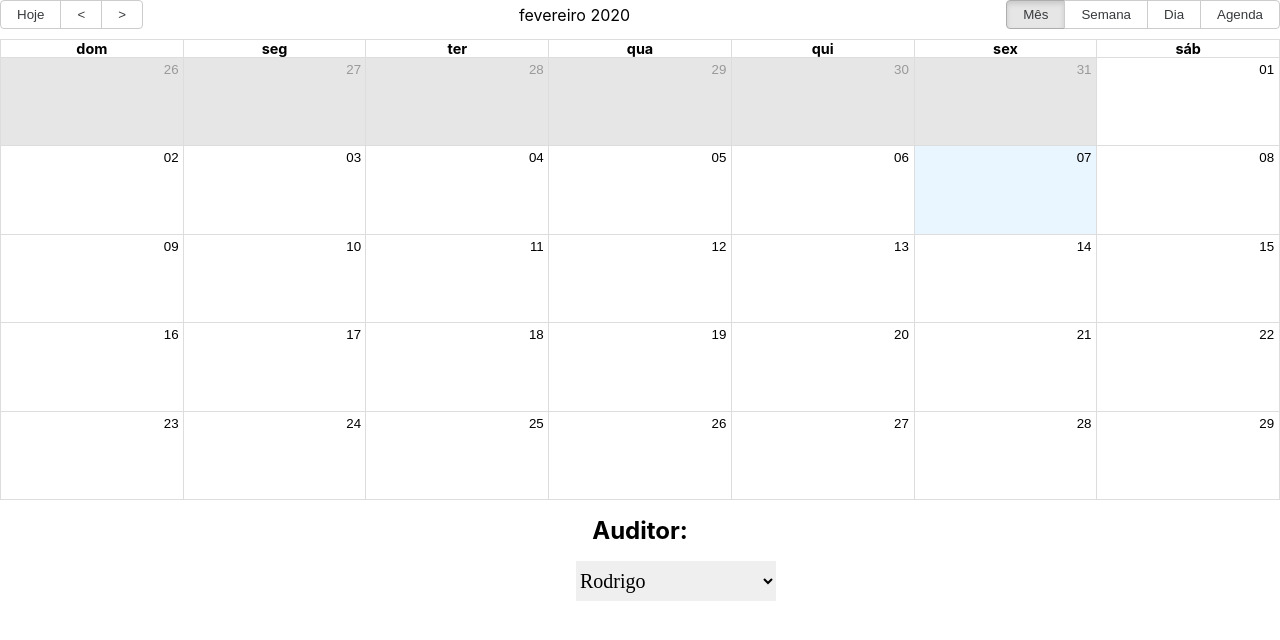
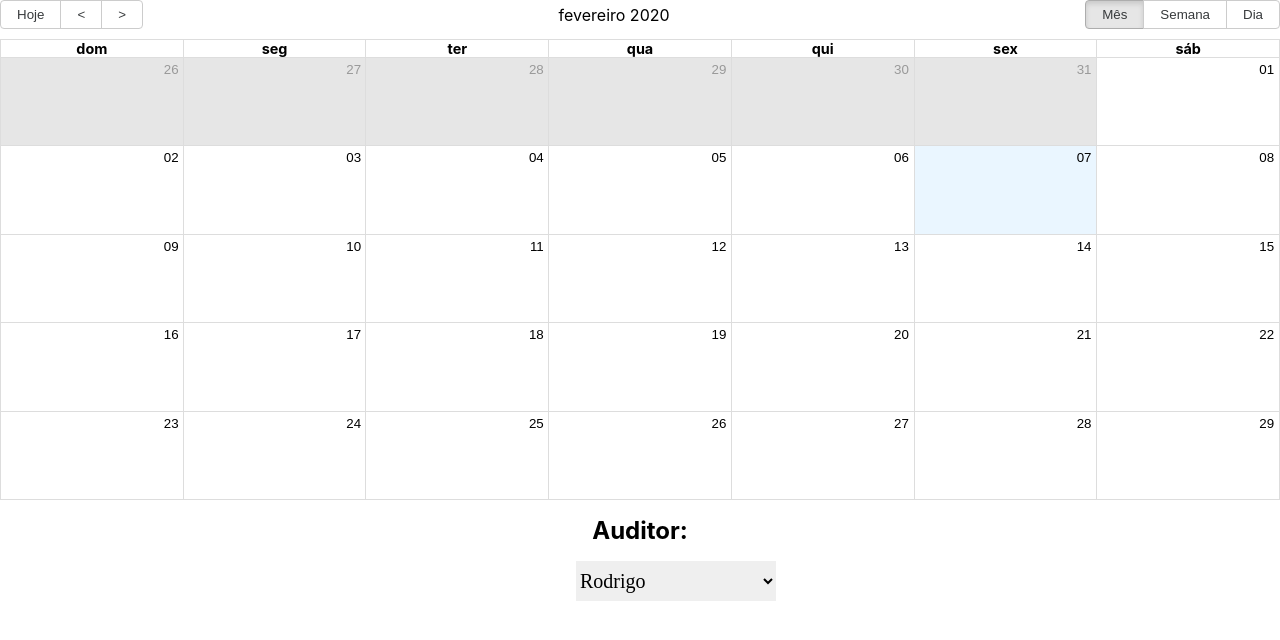
Before and after one commit to RodrigoBorges93/Calendar, a React (Create React App) app in the folder schedulling/: page / in a window 1280 px wide. Shown: the top 640 px of the page. Built offline with nearby package versions, Linux system fonts and the light colour scheme; no server answers; a web font is replaced by a local one.

Commit message:
deleted agenda view from calendar header

```diff
--- a/schedulling/package.json
+++ b/schedulling/package.json
@@ -13,8 +13,10 @@
     "react-big-calendar": "^0.23.0",
     "react-datepicker": "^2.11.0",
     "react-dom": "^16.12.0",
+    "react-loader-spinner": "^3.1.5",
     "react-router-dom": "^5.1.2",
     "react-scripts": "3.3.1",
+    "react-select": "^3.0.8",
     "sweetalert": "^2.1.2"
   },
   "scripts": {
--- a/schedulling/src/pages/calendar.jsx
+++ b/schedulling/src/pages/calendar.jsx
@@ -7,10 +7,10 @@ import '../pages/calendar.styles.scss'
 import 'moment/locale/pt-br'
 import swal from 'sweetalert';
 
+
 const localizer = momentLocalizer(moment)
 
 function Calendario () {
-
         const [events, setEvents] = useState([]);
         const [user, setUser] = useState('Rodrigo');
         const [messages, SetMessages] = useState({
@@ -21,6 +21,7 @@ function Calendario () {
             day: 'Dia',
             week: 'Semana'
         })
+
 
         useEffect(() => {
             async function loadEvents(){
@@ -33,7 +34,9 @@ function Calendario () {
         }, [events]);
 
         return(
+
         <>
+
         <div className="calendar-container">
         <Calendar
         localizer={localizer}
@@ -43,7 +46,9 @@ function Calendario () {
         endAccessor="end"
         style={{ height: 500 }}
         selectable={true}
+        views={['month', 'week', 'day']}
         onSelectSlot={(e)=> {
+
             if (e.end.getDay() === 0){
                 swal('Dia informado é DOMINGO!', 'Não foi executada a marcação, o dia informado é um domingo!' , "error")
             }
@@ -59,7 +64,7 @@ function Calendario () {
             })
                 .then(swal(`Dia marcado, ${user}!`, `O dia foi marcado para ${user}. Caso não seja você, clique uma vez em cima do nome e delete.`, "success"));
             }
-    }}
+        }}
         popup={true}
         culture="pt-br"
         onSelectEvent={(e) => {
@@ -67,6 +72,7 @@ function Calendario () {
             .then(swal(`Dia excluído, ${user}!`, `Este dia foi excluído de ${user}. Caso não seja você, por favor marque de novo no mesmo dia!`, "success"));
         }}
     />
+
       </div>
       <div className='auditor'>
           <h1>Auditor:</h1>
@@ -84,8 +90,6 @@ function Calendario () {
             <option value="João">João</option>
         </select>
       </div>
-
-
     </>
         )
     }
```
Also changed, not shown: 1 other file (tests, documents, lock files or other folders).
